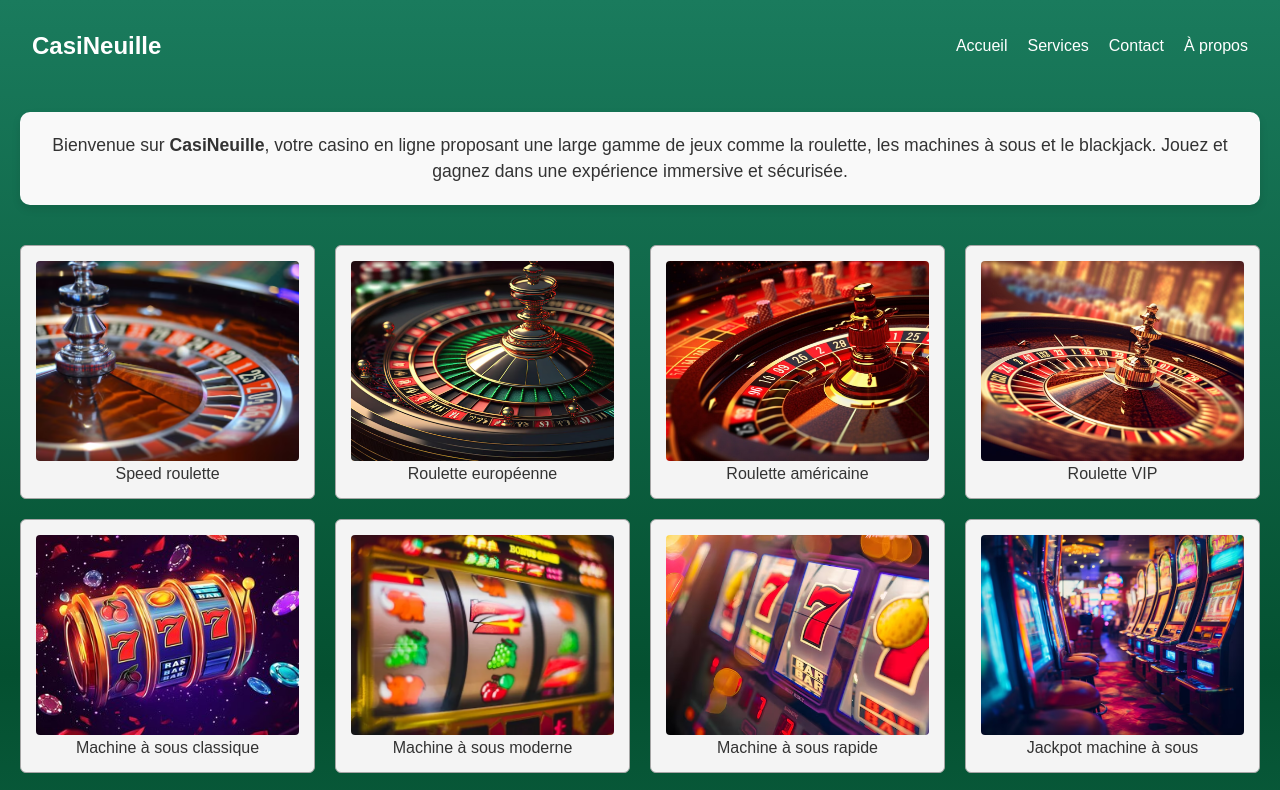
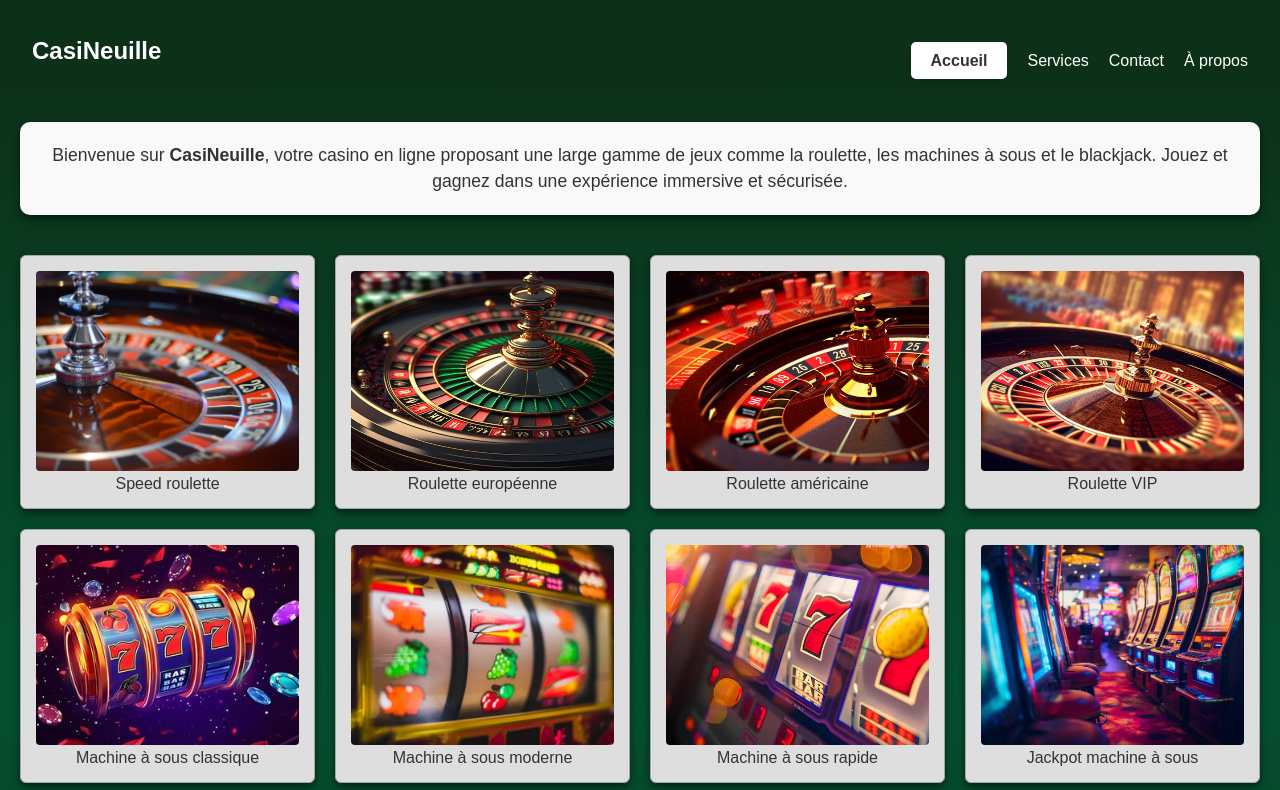
Before and after one commit to Skyneur/Site-Responsive, a plain HTML site: page index.html in a window 1280 px wide. Shown: the top 790 px of the page. Drawn offline with Linux system fonts and the light colour scheme.

Commit message:
Mettre à jour le design responsive de index.html et style.css

```diff
--- a/index.html
+++ b/index.html
@@ -16,10 +16,10 @@
             <div class="line3"></div>
         </div>
         <ul id="nav-links">
-            <li><a href="#">Accueil</a></li>
-            <li><a href="#">Services</a></li>
-            <li><a href="#">Contact</a></li>
-            <li><a href="#">À propos</a></li>
+            <li><a href="#" class="checked">Accueil</a></li>
+            <li><a href="#" class="not-checked">Services</a></li>
+            <li><a href="#" class="not-checked">Contact</a></li>
+            <li><a href="#" class="not-checked">À propos</a></li>
         </ul>
     </nav>
 
--- a/style.css
+++ b/style.css
@@ -16,7 +16,7 @@ body {
   display: flex;
   flex-direction: column;
   min-height: 100vh;
-  background: linear-gradient(to bottom, #1a7b5d, #045030 50%, #1a7b5d);
+  background: linear-gradient(to bottom, #0c3018 5%, #045030, #0c3018 95%); /* Dégradé de couleurs pour le fond */
   color: white;
 }
 
@@ -44,6 +44,7 @@ nav ul {
 
 nav ul li {
   margin-left: 20px;
+  margin-top: 20px;
 }
 
 nav ul li a {
@@ -56,6 +57,25 @@ nav ul li a:hover {
   color: #f0f0f0;
 }
 
+.checked {
+  background-color: #fff; /* Couleur de fond blanche */
+  color: #333; /* Couleur du texte */
+  padding: 10px 20px; /* Espacement intérieur pour créer un bloc */
+  border-radius: 5px; /* Coins légèrement arrondis */
+  text-decoration: none; /* Supprimer la sous-ligne */
+  font-weight: bold; /* Rendre le texte gras */
+  box-shadow: 0 4px 6px rgba(0, 0, 0, 0.1); /* Ajouter une ombre légère */
+  transition: background-color 0.3s ease; /* Animation pour le changement de couleur */
+}
+
+.checked:hover {
+  background-color: #163710; /* Couleur de fond lors du survol */
+  color: #fff; /* Changement de couleur du texte au survol */
+}
+
+.not-checked:hover {
+  color: #80b177; /* Changement de couleur du texte au survol */
+}
 
 /* ========================== */
 /*         MENU BURGER        */
@@ -95,7 +115,7 @@ nav ul li a:hover {
   font-size: 1.1rem; /* Taille de la police */
   font-family: 'Arial', sans-serif; /* Police de caractères */
   color: #333; /* Couleur du texte */
-  box-shadow: 0 4px 8px rgba(0, 0, 0, 0.1); /* Ombre légère pour un effet de profondeur */
+  box-shadow: 0 4px 8px rgba(0, 0, 0, 0.5); /* Ombre légère pour un effet de profondeur */
 }
 
 .description p {
@@ -123,12 +143,14 @@ nav ul li a:hover {
 }
 
 .flex-item {
-  background-color: #f4f4f4;
+  background-color: #dedede;
   padding: 15px;
   text-align: center;
   border-radius: 6px;
   border: 1px solid #a5a5a5; /* Légère bordure */
   color: #333;
+  box-shadow: 0 4px 8px rgba(0, 0, 0, 0.5); /* Ombre légère pour un effet de profondeur */
+
 }
 
 /* Style général pour les images */
@@ -204,7 +226,7 @@ footer {
     top: 60px;
     left: 0;
     width: 100%;
-    background-color: rgb(26, 28, 54); /* Fond pour le menu */
+    background-color: #0c3018; /* Fond pour le menu */
     padding: 1rem;
     z-index: 1;
     transition: all 0.3s ease;
```
